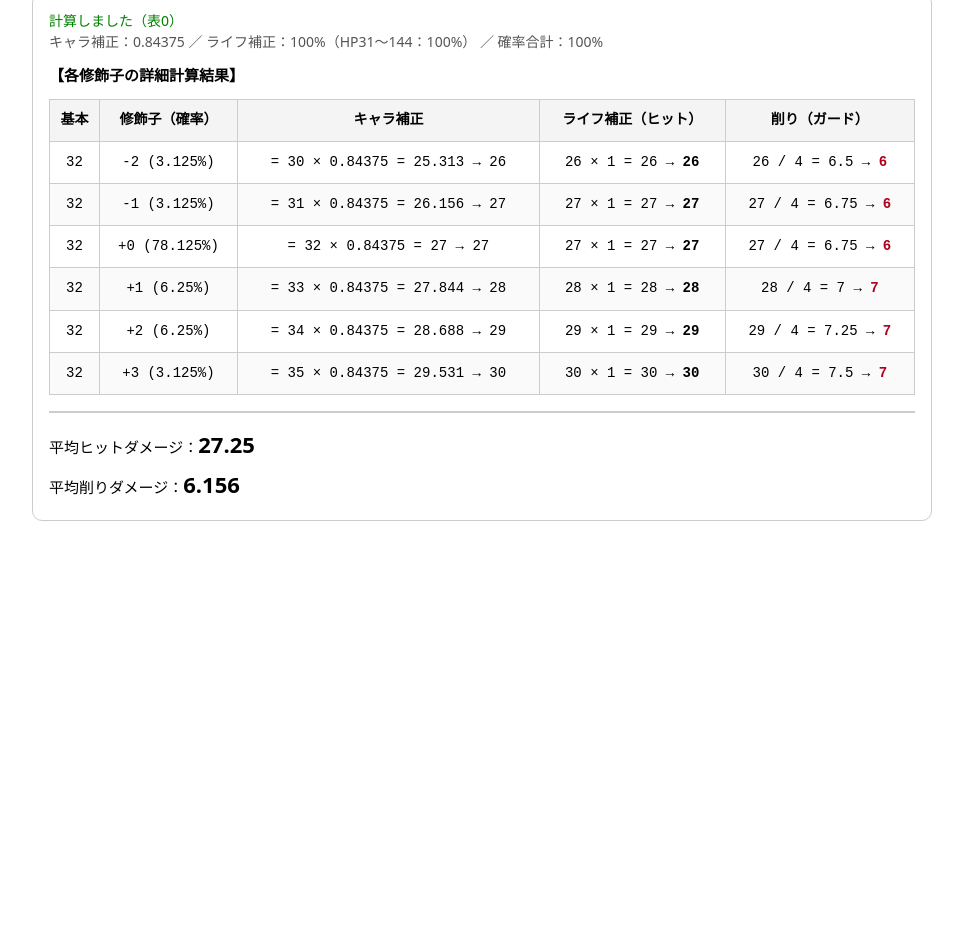
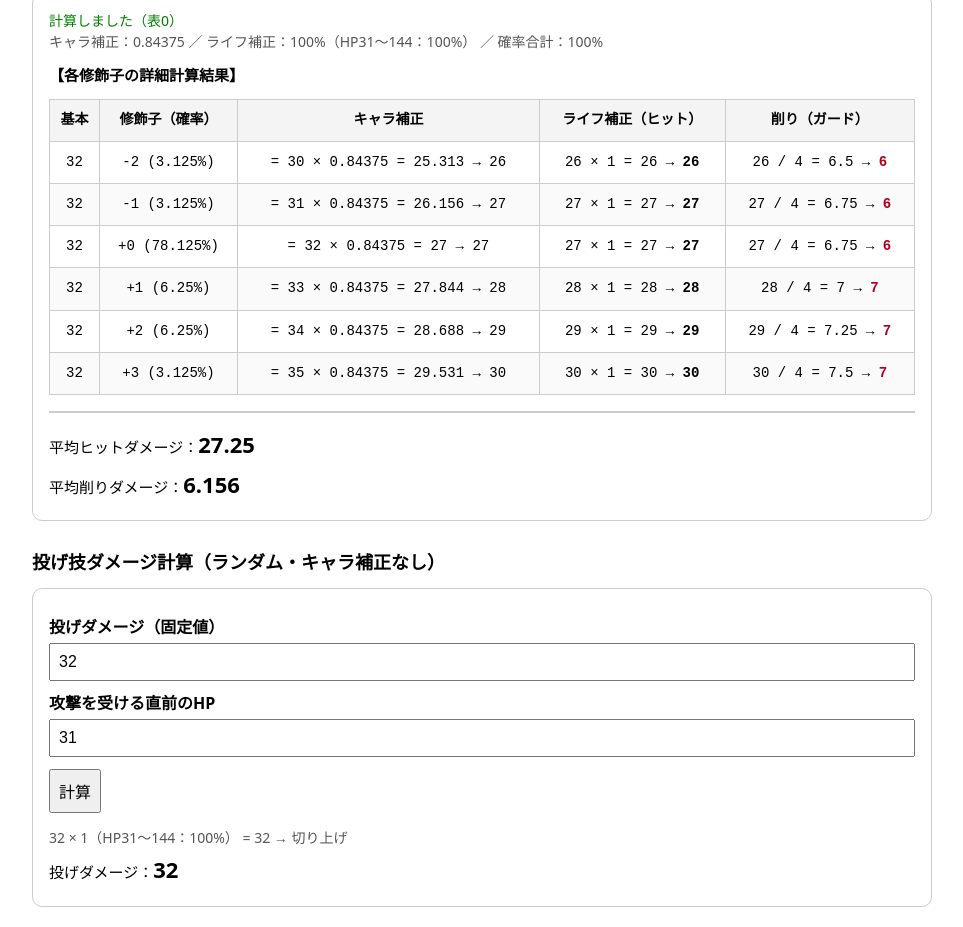
Before and after one commit to counterspell-nakamu/ssf2x_damage_calc, a plain HTML site: page ST_単発ダメージ計算機_技選択版.html in a window 1280 px wide. Shown: the part 629-1556 px from the top of the page, without its empty margins (158-1121 px from the left). Before the commit the page ends 1170 px from the top, so only its background shows below. Drawn offline with Linux system fonts and the light colour scheme.

Commit message:
Add files via upload

```diff
--- a/ST_単発ダメージ計算機_技選択版.html
+++ b/ST_単発ダメージ計算機_技選択版.html
@@ -89,6 +89,22 @@ table.calc-table tr:hover{background-color:#f0f7ff}
   </div>
 </div>
 
+<h1 style="font-size:18px;margin-top:28px">投げ技ダメージ計算（ランダム・キャラ補正なし）</h1>
+<div class="card">
+  <label>投げダメージ（固定値）</label>
+  <input id="throwBase" type="number" value="32" min="0" step="1">
+
+  <label>攻撃を受ける直前のHP</label>
+  <input id="throwHp" type="number" value="31" min="0" max="144" step="1">
+
+  <button onclick="calculateThrow()">計算</button>
+
+  <div class="result" style="margin-top:12px">
+    <div id="throwDetail" class="note"></div>
+    投げダメージ：<span id="throwFinal" class="big">---</span>
+  </div>
+</div>
+
 <script>
 const RANDOM_TABLES = {
   0:[[-2,3.125],[-1,3.125],[0,78.125],[1,6.25],[2,6.25],[3,3.125]],
@@ -129,6 +145,25 @@ function lifeLabel(hp){
   if(hp >= 11) return "HP11～15：50%";
   if(hp >= 6) return "HP6～10：37.5%";
   return "HP0～5：25%";
+}
+
+function calculateThrow(){
+  const base = Number(document.getElementById("throwBase").value);
+  const hp = Number(document.getElementById("throwHp").value);
+
+  if(!Number.isFinite(base) || !Number.isFinite(hp) || hp<0 || hp>144){
+    document.getElementById("throwDetail").innerHTML = '<span class="err">入力値を確認してください。</span>';
+    document.getElementById("throwFinal").textContent = "---";
+    return;
+  }
+
+  const life = lifeScale(hp);
+  const finalRaw = base * life;
+  const finalDamage = Math.ceil(finalRaw);
+
+  document.getElementById("throwDetail").innerHTML =
+    `${base} × ${life}（${lifeLabel(hp)}） = ${fmt(finalRaw)} → 切り上げ`;
+  document.getElementById("throwFinal").textContent = finalDamage;
 }
 
 function calcDamageDetail(base, modifier, charScale, life){
@@ -272,6 +307,7 @@ fillTables();
 fillMoveCharSelect();
 fillMoveSelect();
 calculate();
+calculateThrow();
 </script>
 </body>
 </html>
```
